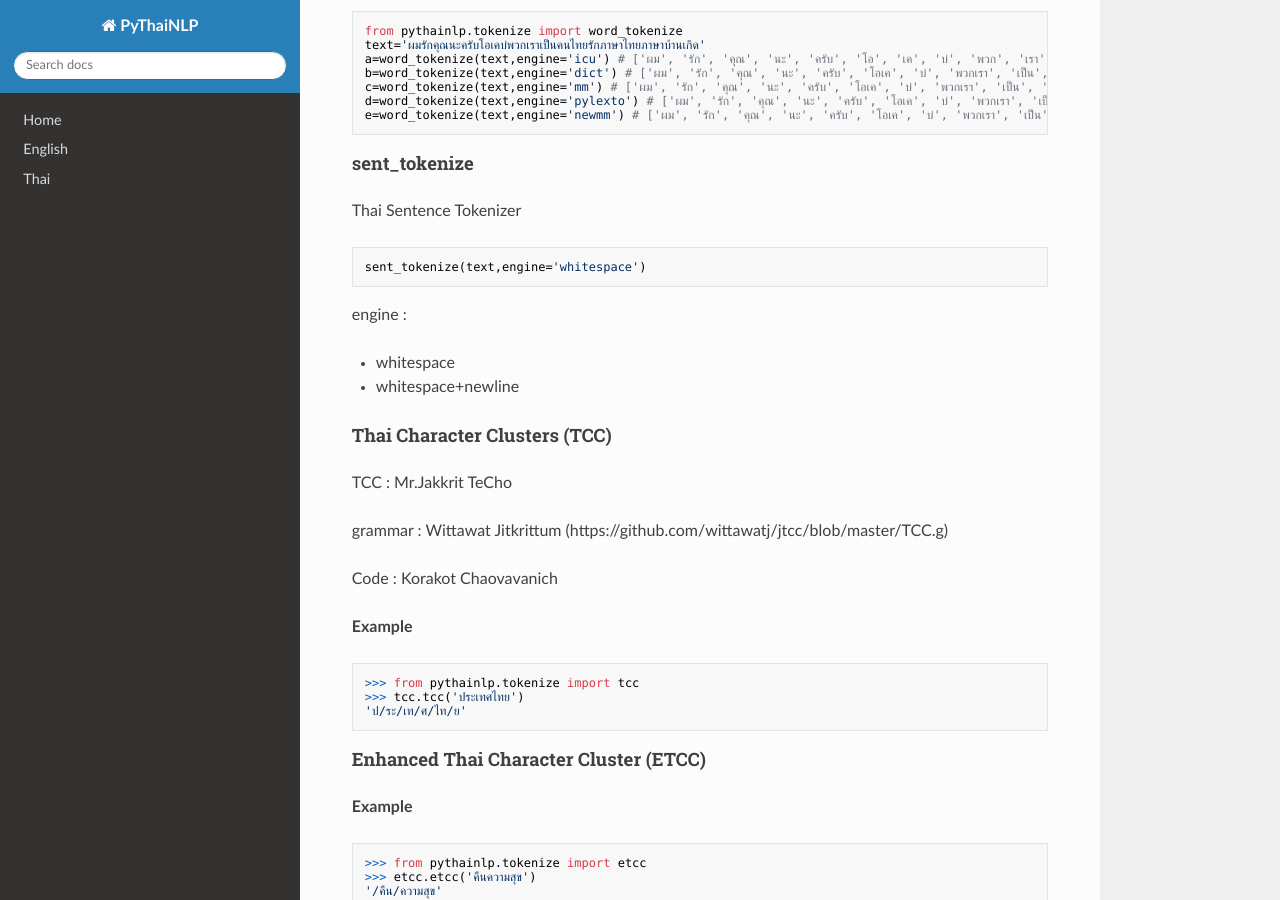
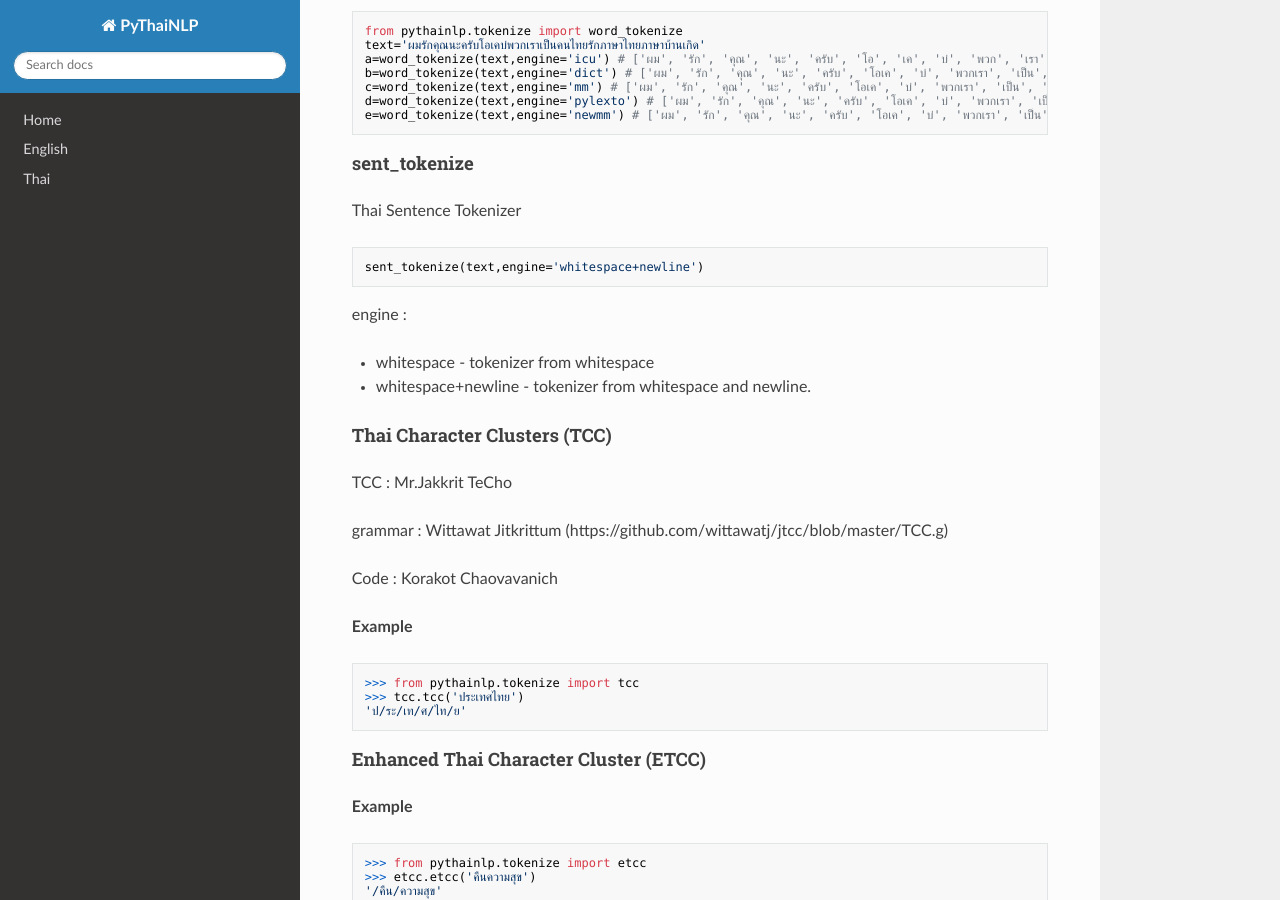
Before and after one commit to PyThaiNLP/pythainlp, an MkDocs documentation site: the page built from docs/pythainlp-1-5-eng.md, in a window 1280 px wide and 900 px high, scrolled down 1885 px. Built offline with MkDocs 1.6.1, drawn with Linux system fonts in a browser that asks for light colours; nearby versions of some CDN libraries; old or Windows-style settings are respelled for this version of MkDocs.

````diff
--- a/docs/pythainlp-1-5-eng.md
+++ b/docs/pythainlp-1-5-eng.md
@@ -46,13 +46,13 @@ e=word_tokenize(text,engine='newmm') # ['ผม', 'รัก', 'คุณ', 'น
 Thai Sentence Tokenizer
 
 ```python
-sent_tokenize(text,engine='whitespace')
+sent_tokenize(text,engine='whitespace+newline')
 ```
 
 engine :
 
-- whitespace
-- whitespace+newline
+- whitespace - tokenizer from whitespace
+- whitespace+newline - tokenizer from whitespace and newline.
 
 #### Thai Character Clusters (TCC)
 
````
Also changed, not shown: docs/pythainlp-1-5-thai.md (+1 -1 lines), 2 other files.
